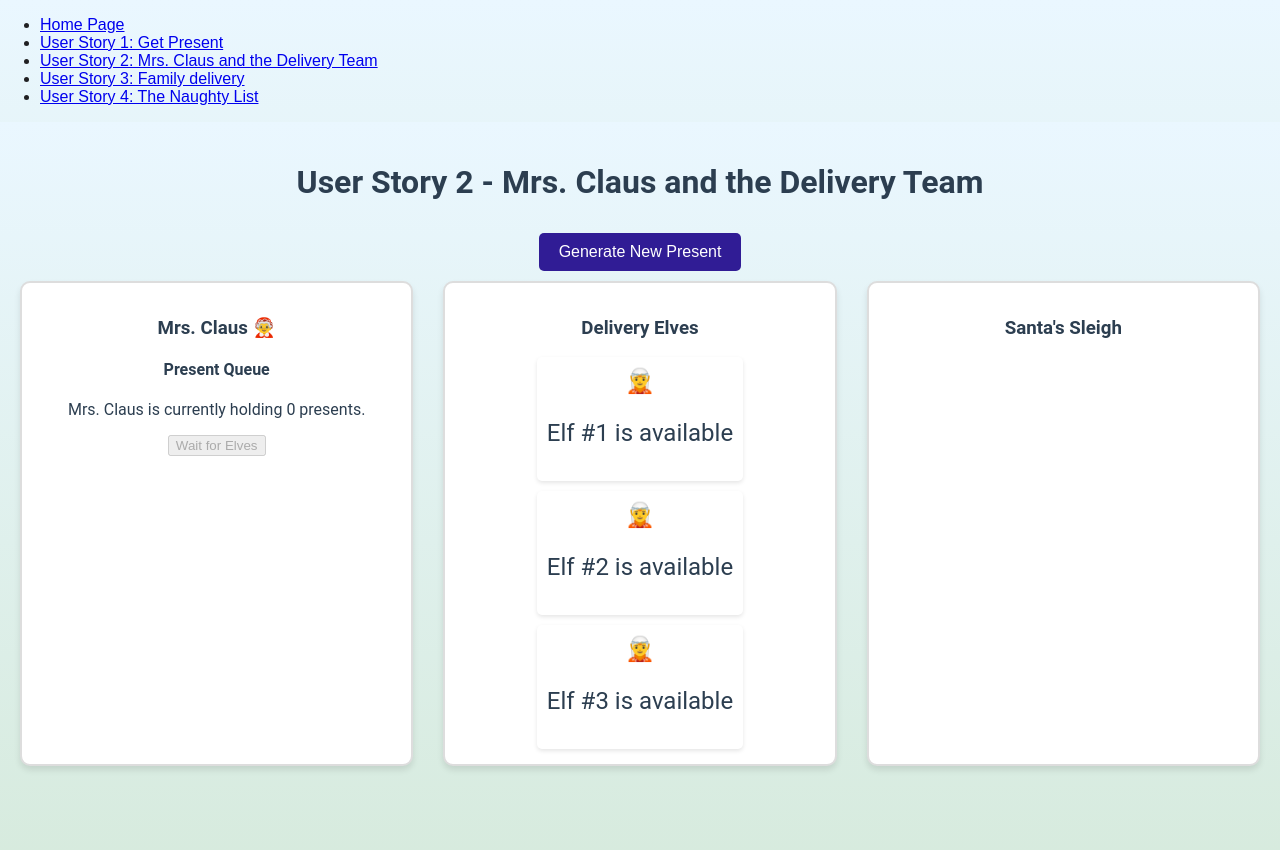
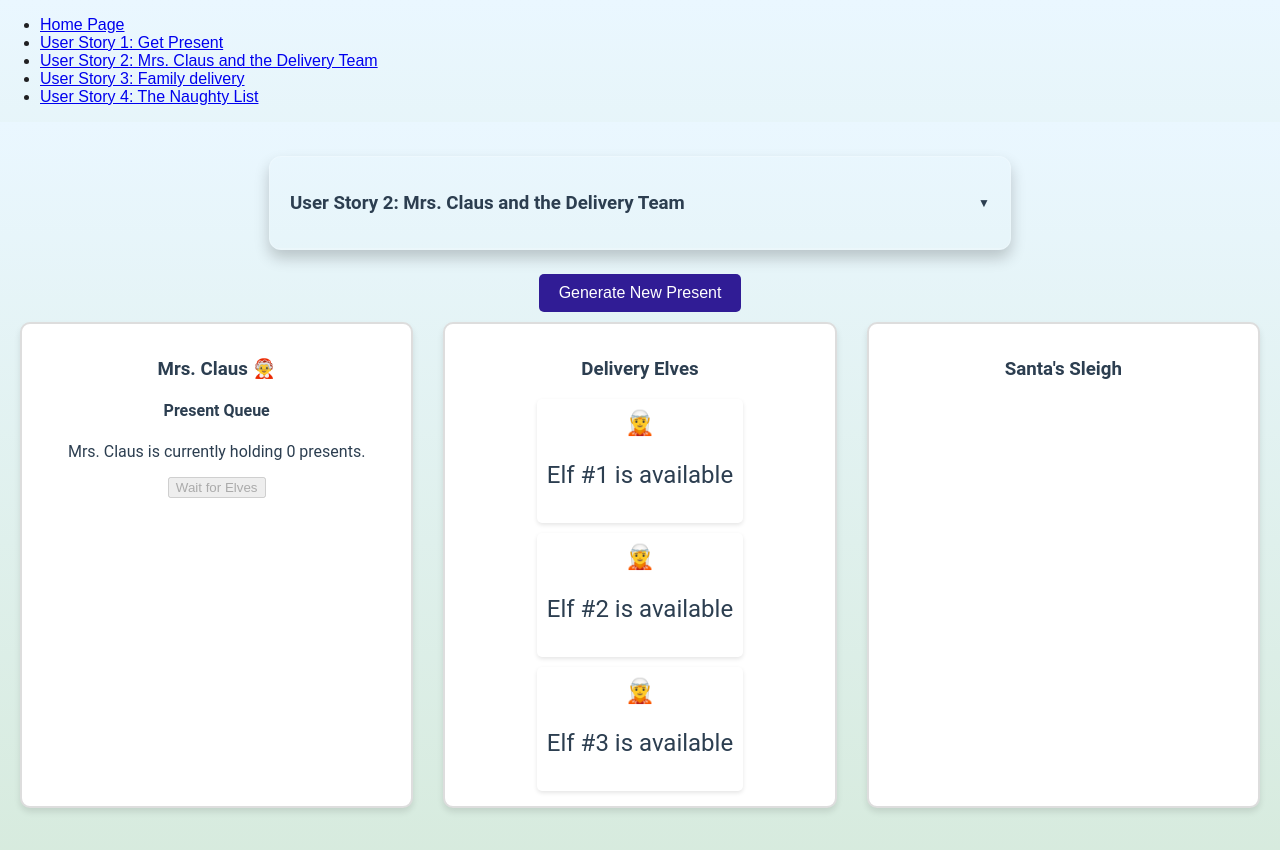
Before and after one commit to NyergesC/coda-kata, a React (Create React App) app: page /userstory2 in a window 1280 px wide. Shown: the top 850 px of the page. Built offline with nearby package versions, Linux system fonts and the light colour scheme.

Commit message:
userStory2 text fixed

```diff
--- a/src/pages/UserStory2.jsx
+++ b/src/pages/UserStory2.jsx
@@ -47,7 +47,7 @@ const UserStory2 = () => {
 
   return (
     <div className={styles.container}>
-      <h1>User Story 2 - Mrs. Claus and the Delivery Team</h1>
+      <Story title="User Story 2: Mrs. Claus and the Delivery Team" children={userStoryTwoText} />
       <button className={styles.button} onClick={handleNewPresent}>
         Generate New Present
       </button>
```
